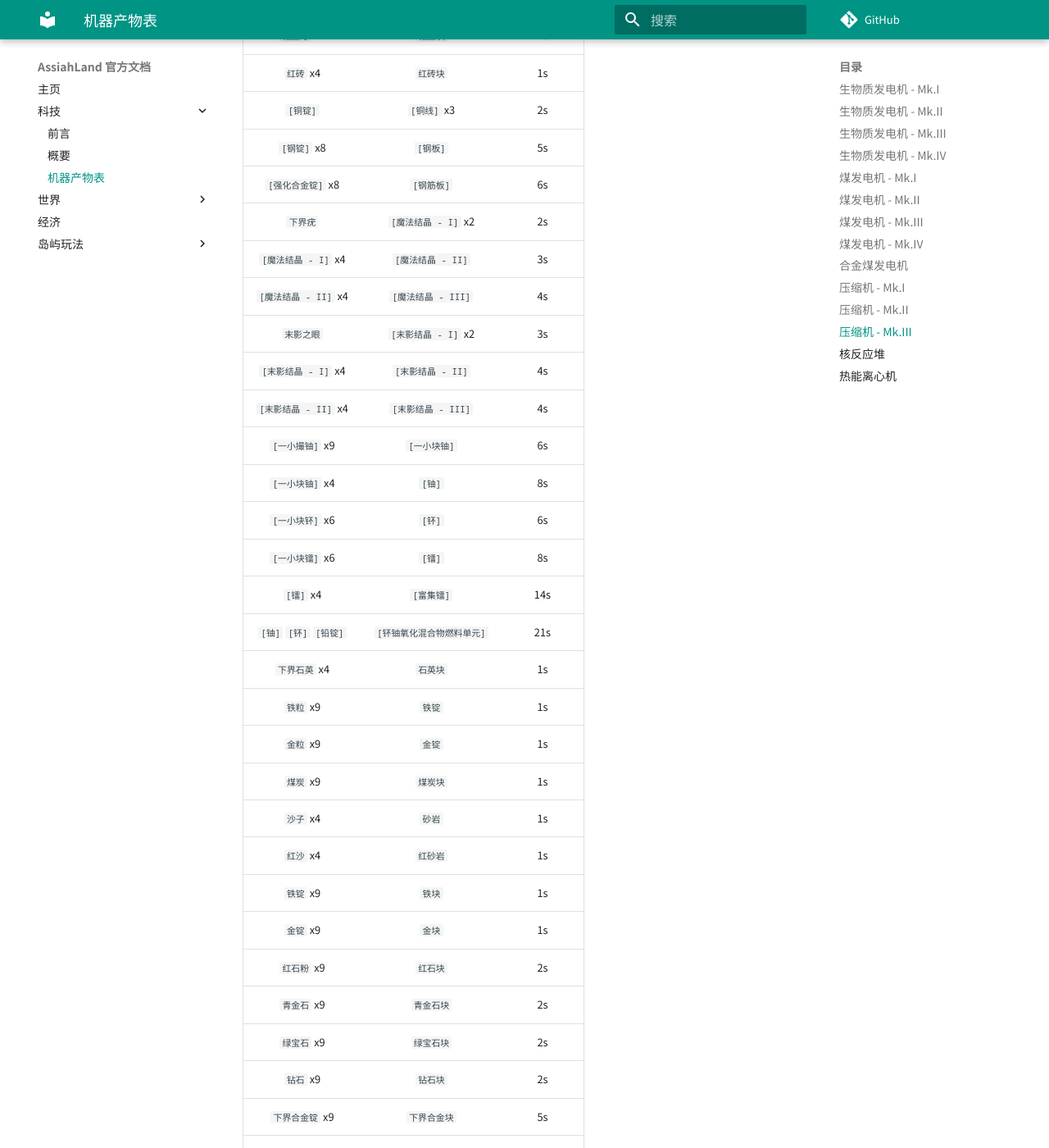
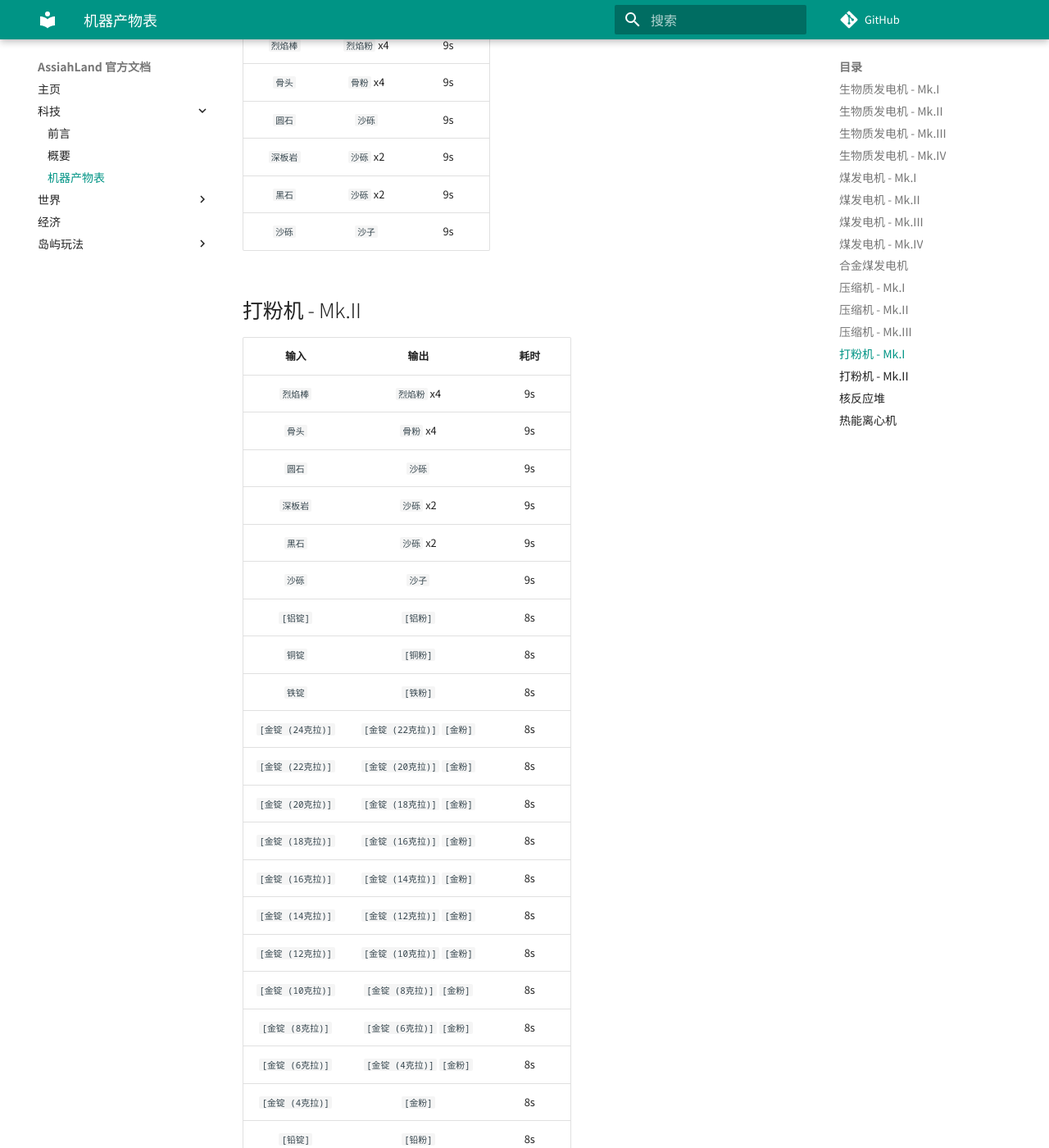
Before and after one commit to HAPPYLAND-Dev/assiah-docs, an MkDocs documentation site: the page built from docs/tech/recipes.md, in a window 1280 px wide and 1400 px high, scrolled down 12126 px. Shown: the whole window at 82% size. Built offline with MkDocs 1.6.1 and Material for MkDocs 9.7.7, drawn with Linux system fonts in a browser that asks for light colours; comment, search, counter and statistics services are not loaded; some of the changed text lies outside the part shown.

Commit message:
feat: 打粉机的配方

```diff
--- a/docs/tech/recipes.md
+++ b/docs/tech/recipes.md
@@ -5,6 +5,8 @@
 请善用浏览器的搜索功能 <kbd>Ctrl</kbd> + <kbd>F</kbd>
 
 注意表中被方括号包含的物品名表示这是一个 `Slimefun4` 物品，其余则是原版物品
+
+关于 `冶炼机` 配方，请查看游戏内的 `冶炼说明书`
 
 ## 生物质发电机 - Mk.I
 | 输入 | 输出 | 耗时 | 基础发电量 |
@@ -186,35 +188,12 @@
 | `骨粉` x9 | `骨块` | 3s
 | `黏土球` x4 | `黏土块` | 3s
 | `红砖` x4 | `红砖块` | 3s
-| `[铜锭]` | `[铜线]` x3 | 6s
+| `[退火铜锭]` | `[铜线]` x3 | 6s
 | `[钢锭]` x8 | `[钢板]` | 16s
 | `[强化合金锭]` x8 | `[钢筋板]` | 18s
-| `下界疣` | `[魔法结晶 - I]` x2 | 8s
-| `[魔法结晶 - I]` x4 | `[魔法结晶 - II]` | 10s
-| `[魔法结晶 - II]` x4 | `[魔法结晶 - III]` | 12s
-| `末影之眼` | `[末影结晶 - I]` x2 | 10s
-| `[末影结晶 - I]` x4 | `[末影结晶 - II]` | 12s
-| `[末影结晶 - II]` x4 | `[末影结晶 - III]` | 14s
 | `[一小撮铀]` x9 | `[一小块铀]` | 18s
 | `[一小块铀]` x4 | `[铀]` | 24s
-| `下界石英` x4 | `石英块` | 4s
-| `铁粒` x9 | `铁锭` | 4s
-| `金粒` x9 | `金锭` | 4s
-| `煤炭` x9 | `煤炭块` | 4s
-| `沙子` x4 | `砂岩` | 4s
-| `红沙` x4 | `红砂岩` | 4s
-| `铁锭` x9 | `铁块` | 5s
-| `金锭` x9 | `金块` | 5s
-| `红石粉` x9 | `红石块` | 6s
-| `青金石` x9 | `青金石块` | 6s
-| `绿宝石` x9 | `绿宝石块` | 8s
-| `钻石` x9 | `钻石块` | 8s
-| `下界合金锭` x9 | `下界合金块` | 16s
-| `紫水晶碎片` x4 | `紫水晶块` | 4s
-| `铜锭` x9 | `铜块` | 5s
-| `粗铁` x9 | `粗铁块` | 5s
-| `粗金` x9 | `粗金块` | 5s
-| `粗铜` x9 | `粗铜块` | 5s
+| `[压缩碳]` x9 | `[碳块]` | 24s
 
 ## 压缩机 - Mk.II
 | 输入 | 输出 | 耗时 |
@@ -229,15 +208,9 @@
 | `骨粉` x9 | `骨块` | 1s
 | `黏土球` x4 | `黏土块` | 1s
 | `红砖` x4 | `红砖块` | 1s
-| `[铜锭]` | `[铜线]` x3 | 3s
+| `[退火铜锭]` | `[铜线]` x3 | 3s
 | `[钢锭]` x8 | `[钢板]` | 8s
 | `[强化合金锭]` x8 | `[钢筋板]` | 9s
-| `下界疣` | `[魔法结晶 - I]` x2 | 4s
-| `[魔法结晶 - I]` x4 | `[魔法结晶 - II]` | 5s
-| `[魔法结晶 - II]` x4 | `[魔法结晶 - III]` | 6s
-| `末影之眼` | `[末影结晶 - I]` x2 | 5s
-| `[末影结晶 - I]` x4 | `[末影结晶 - II]` | 6s
-| `[末影结晶 - II]` x4 | `[末影结晶 - III]` | 7s
 | `[一小撮铀]` x9 | `[一小块铀]` | 9s
 | `[一小块铀]` x4 | `[铀]` | 12s
 | `[一小块钚]` x6 | `[钚]` | 9s
@@ -256,12 +229,7 @@
 | `青金石` x9 | `青金石块` | 3s
 | `绿宝石` x9 | `绿宝石块` | 4s
 | `钻石` x9 | `钻石块` | 4s
-| `下界合金锭` x9 | `下界合金块` | 8s
-| `紫水晶碎片` x4 | `紫水晶块` | 2s
-| `铜锭` x9 | `铜块` | 2s
-| `粗铁` x9 | `粗铁块` | 2s
-| `粗金` x9 | `粗金块` | 2s
-| `粗铜` x9 | `粗铜块` | 2s
+| `[压缩碳]` x9 | `[碳块]` | 6s
 
 ## 压缩机 - Mk.III
 | 输入 | 输出 | 耗时 |
@@ -276,15 +244,9 @@
 | `骨粉` x9 | `骨块` | 1s
 | `黏土球` x4 | `黏土块` | 1s
 | `红砖` x4 | `红砖块` | 1s
-| `[铜锭]` | `[铜线]` x3 | 2s
+| `[退火铜锭]` | `[铜线]` x3 | 2s
 | `[钢锭]` x8 | `[钢板]` | 5s
 | `[强化合金锭]` x8 | `[钢筋板]` | 6s
-| `下界疣` | `[魔法结晶 - I]` x2 | 2s
-| `[魔法结晶 - I]` x4 | `[魔法结晶 - II]` | 3s
-| `[魔法结晶 - II]` x4 | `[魔法结晶 - III]` | 4s
-| `末影之眼` | `[末影结晶 - I]` x2 | 3s
-| `[末影结晶 - I]` x4 | `[末影结晶 - II]` | 4s
-| `[末影结晶 - II]` x4 | `[末影结晶 - III]` | 4s
 | `[一小撮铀]` x9 | `[一小块铀]` | 6s
 | `[一小块铀]` x4 | `[铀]` | 8s
 | `[一小块钚]` x6 | `[钚]` | 6s
@@ -309,6 +271,46 @@
 | `粗铁` x9 | `粗铁块` | 1s
 | `粗金` x9 | `粗金块` | 1s
 | `粗铜` x9 | `粗铜块` | 1s
+| `[压缩碳]` x9 | `[碳块]` | 4s
+
+## 打粉机 - Mk.I
+| 输入 | 输出 | 耗时 |
+| :--: | :--: | :--: |
+| `烈焰棒` | `烈焰粉` x4 | 9s
+| `骨头` | `骨粉` x4 | 9s
+| `圆石` | `沙砾` | 9s
+| `深板岩` | `沙砾` x2 | 9s
+| `黑石` | `沙砾` x2 | 9s
+| `沙砾` | `沙子` | 9s
+
+## 打粉机 - Mk.II
+| 输入 | 输出 | 耗时 |
+| :--: | :--: | :--: |
+| `烈焰棒` | `烈焰粉` x4 | 9s
+| `骨头` | `骨粉` x4 | 9s
+| `圆石` | `沙砾` | 9s
+| `深板岩` | `沙砾` x2 | 9s
+| `黑石` | `沙砾` x2 | 9s
+| `沙砾` | `沙子` | 9s
+| `[铝锭]` | `[铝粉]` | 8s
+| `铜锭` | `[铜粉]` | 8s
+| `铁锭` | `[铁粉]` | 8s
+| `[金锭 (24克拉)]` | `[金锭 (22克拉)]` `[金粉]` | 8s
+| `[金锭 (22克拉)]` | `[金锭 (20克拉)]` `[金粉]` | 8s
+| `[金锭 (20克拉)]` | `[金锭 (18克拉)]` `[金粉]` | 8s
+| `[金锭 (18克拉)]` | `[金锭 (16克拉)]` `[金粉]` | 8s
+| `[金锭 (16克拉)]` | `[金锭 (14克拉)]` `[金粉]` | 8s
+| `[金锭 (14克拉)]` | `[金锭 (12克拉)]` `[金粉]` | 8s
+| `[金锭 (12克拉)]` | `[金锭 (10克拉)]` `[金粉]` | 8s
+| `[金锭 (10克拉)]` | `[金锭 (8克拉)]` `[金粉]` | 8s
+| `[金锭 (8克拉)]` | `[金锭 (6克拉)]` `[金粉]` | 8s
+| `[金锭 (6克拉)]` | `[金锭 (4克拉)]` `[金粉]` | 8s
+| `[金锭 (4克拉)]` | `[金粉]` | 8s
+| `[铅锭]` | `[铅粉]` | 8s
+| `[镁锭]` | `[镁粉]` | 8s
+| `[锌锭]` | `[锌粉]` | 8s
+| `[锡锭]` | `[锡粉]` | 8s
+| `[银锭]` | `[银粉]` | 8s
 
 ## 核反应堆
 | 输入 | 输出 | 耗时 | 基础发电量 |
```
